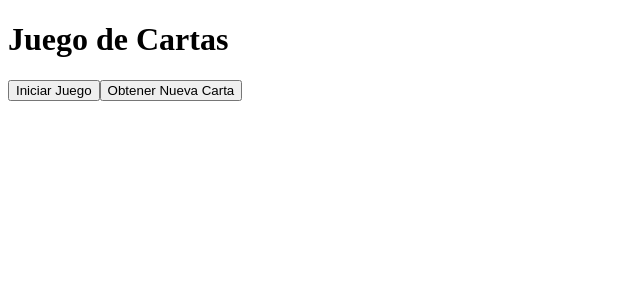
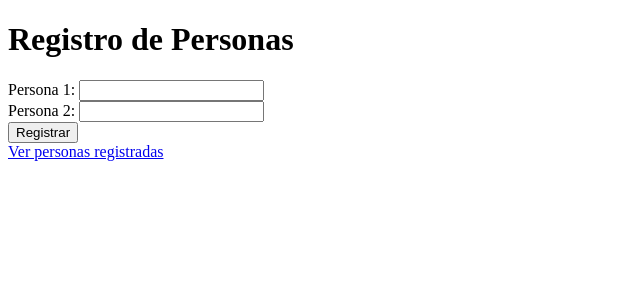
Before and after one commit to Merxxotas/deckcard, a React (Create React App) app: page / in a window 1280 px wide. Shown: the top 300 px of the page, without its empty margins (0-640 px from the left). Built offline with nearby package versions, Linux system fonts and the light colour scheme.

Commit message:
myers se la traga toda, malparido

```diff
--- a/package.json
+++ b/package.json
@@ -9,6 +9,7 @@
     "axios": "^0.27.2",
     "react": "^18.2.0",
     "react-dom": "^18.2.0",
+    "react-router-dom": "^6.12.0",
     "react-scripts": "5.0.1",
     "web-vitals": "^2.1.4"
   },
--- a/src/App.jsx
+++ b/src/App.jsx
@@ -1,117 +1,215 @@
-// import { Component } from "react";
-// import "./App.css";
+// // import { Component } from "react";
+// // import "./App.css";
+// // import DeckOfCards from "./DeckOfCards";
+
+
+
+// // export default App;
+
+// import React, { useState } from "react";
+// import axios from "axios";
 // import DeckOfCards from "./DeckOfCards";
 
-// class App extends Component {
-//   render() {
-//     return (
+// // class App extends Component {
+
+// // }
+
+// function App () {
+//   const [players, setPlayers] = useState([]);
+//   const [cards, setCards] = useState([]);
+
+//   const startGame = async () => {
+//     try {
+//       const response = await axios.get(
+//         "https://deckofcardsapi.com/api/deck/new/shuffle/?deck_count=1"
+//       );
+//       const deckId = response.data.deck_id;
+//       const playerNames = ["Pedro", "Juan"]; // Nombres de los jugadores
+//       const initialCards = 10; // Número inicial de cartas por jugador
+
+//       // Crear jugadores
+//       const newPlayers = playerNames.map((name) => ({
+//         name,
+//         hand: [],
+//       }));
+
+//       // Repartir cartas a los jugadores
+//       for (let i = 0; i < initialCards; i++) {
+//         for (let j = 0; j < newPlayers.length; j++) {
+//           const drawResponse = await axios.get(
+//             `https://deckofcardsapi.com/api/deck/${deckId}/draw/?count=1`
+//           );
+//           const card = drawResponse.data.cards[0];
+//           newPlayers[j].hand.push(card);
+//         }
+//       }
+
+//       setPlayers(newPlayers);
+//       setCards(response.data.cards);
+//     } catch (error) {
+//       console.error("Error al iniciar el juego:", error);
+//     }
+//   };
+
+//   const drawCard = async () => {
+//     const { deck_id } = cards;
+
+//     try {
+//       const drawResponse = await axios.get(
+//         `https://deckofcardsapi.com/api/deck/${deck_id}/draw/?count=1`
+//       );
+//       const newCard = drawResponse.data.cards[0];
+
+//       // Actualizar el estado del jugador y las cartas
+//       setPlayers((prevPlayers) => {
+//         const updatedPlayers = [...prevPlayers];
+
+//         for (let i = 0; i < updatedPlayers.length; i++) {
+//           const player = updatedPlayers[i];
+
+//           // Si la carta sirve al jugador, descartar una y reemplazarla
+//           if (isCardUseful(player.hand, newCard)) {
+//             const cardToReplace = player.hand[0];
+//             player.hand = player.hand.slice(1);
+//             player.hand.push(newCard);
+//             setCards((prevCards) => [...prevCards, cardToReplace]);
+//             break;
+//           }
+//         }
+
+//         return updatedPlayers;
+//       });
+//     } catch (error) {
+//       console.error("Error al obtener una nueva carta:", error);
+//     }
+//   };
+
+//   const isCardUseful = (hand, newCard) => {
+//     // Verificar si la nueva carta forma una terna, cuarta o escalera con las cartas existentes
+//     // Implementa aquí la lógica para determinar si la carta es útil para el jugador
+//     // Retorna true si la carta es útil, de lo contrario, retorna false
+//   };
+
+//   return (
+//     <div>
+//       <h1>Juego de Cartas</h1>
+//       {/* {players.map((player) => (
+//         <div key={player.name}>
+//           <h2>{player.name}</h2>
+//           <ul>
+//             {player.hand.map((card) => (
+//               <li key={card.code}>
+//                 {card.value} of {card.suit}
+//               </li>
+//             ))}
+//           </ul>
+//         </div>
+//       ))} */}
 //       <div className="App">
-//         <DeckOfCards />
-//       </div>
-//     );
-//   }
+//       <DeckOfCards />
+//     </div>
+//       <button onClick={startGame}>Iniciar Juego</button>
+//       <button onClick={drawCard}>Obtener Nueva Carta</button>
+//     </div>
+//   );
 // }
 
 // export default App;
 
-import React, { useState } from "react";
-import axios from "axios";
+import React, { useState, useEffect } from 'react';
+import { BrowserRouter as Router, Route, Routes, Link } from 'react-router-dom';
 
-function App() {
-  const [players, setPlayers] = useState([]);
-  const [cards, setCards] = useState([]);
+function Home({ personas, setPersonas }) {
+  const [nombrePersona1, setNombrePersona1] = useState('');
+  const [nombrePersona2, setNombrePersona2] = useState('');
+  const [personasIds, setPersonasIds] = useState([]);
 
-  const startGame = async () => {
-    try {
-      const response = await axios.get(
-        "https://deckofcardsapi.com/api/deck/new/shuffle/?deck_count=1"
-      );
-      const deckId = response.data.deck_id;
-      const playerNames = ["Pedro", "Juan"]; // Nombres de los jugadores
-      const initialCards = 10; // Número inicial de cartas por jugador
+  useEffect(() => {
+    const fetchPersonaId = async () => {
+      try {
+        const response = await fetch('https://deckofcardsapi.com/api/deck/new/');
+        const data = await response.json();
+        setPersonasIds((prevIds) => [...prevIds, data.deck_id]);
+      } catch (error) {
+        console.error('Error al obtener el ID de la persona:', error);
+      }
+    };
 
-      // Crear jugadores
-      const newPlayers = playerNames.map((name) => ({
-        name,
-        hand: [],
-      }));
+    if (nombrePersona1 && nombrePersona2) {
+      fetchPersonaId();
+    }
+  }, [nombrePersona1, nombrePersona2, setPersonasIds]);
 
-      // Repartir cartas a los jugadores
-      for (let i = 0; i < initialCards; i++) {
-        for (let j = 0; j < newPlayers.length; j++) {
-          const drawResponse = await axios.get(
-            `https://deckofcardsapi.com/api/deck/${deckId}/draw/?count=1`
-          );
-          const card = drawResponse.data.cards[0];
-          newPlayers[j].hand.push(card);
-        }
-      }
-
-      setPlayers(newPlayers);
-      setCards(response.data.cards);
-    } catch (error) {
-      console.error("Error al iniciar el juego:", error);
+  const registrarNombres = () => {
+    if (nombrePersona1 && nombrePersona2) {
+      setPersonas([
+        ...personas,
+        { nombre: nombrePersona1, id: personasIds[personas.length] },
+        { nombre: nombrePersona2, id: personasIds[personas.length + 1] },
+      ]);
+      setNombrePersona1('');
+      setNombrePersona2('');
     }
-  };
-
-  const drawCard = async () => {
-    const { deck_id } = cards;
-
-    try {
-      const drawResponse = await axios.get(
-        `https://deckofcardsapi.com/api/deck/${deck_id}/draw/?count=1`
-      );
-      const newCard = drawResponse.data.cards[0];
-
-      // Actualizar el estado del jugador y las cartas
-      setPlayers((prevPlayers) => {
-        const updatedPlayers = [...prevPlayers];
-
-        for (let i = 0; i < updatedPlayers.length; i++) {
-          const player = updatedPlayers[i];
-
-          // Si la carta sirve al jugador, descartar una y reemplazarla
-          if (isCardUseful(player.hand, newCard)) {
-            const cardToReplace = player.hand[0];
-            player.hand = player.hand.slice(1);
-            player.hand.push(newCard);
-            setCards((prevCards) => [...prevCards, cardToReplace]);
-            break;
-          }
-        }
-
-        return updatedPlayers;
-      });
-    } catch (error) {
-      console.error("Error al obtener una nueva carta:", error);
-    }
-  };
-
-  const isCardUseful = (hand, newCard) => {
-    // Verificar si la nueva carta forma una terna, cuarta o escalera con las cartas existentes
-    // Implementa aquí la lógica para determinar si la carta es útil para el jugador
-    // Retorna true si la carta es útil, de lo contrario, retorna false
   };
 
   return (
     <div>
-      <h1>Juego de Cartas</h1>
-      {players.map((player) => (
-        <div key={player.name}>
-          <h2>{player.name}</h2>
-          <ul>
-            {player.hand.map((card) => (
-              <li key={card.code}>
-                {card.value} of {card.suit}
-              </li>
-            ))}
-          </ul>
-        </div>
-      ))}
-      <button onClick={startGame}>Iniciar Juego</button>
-      <button onClick={drawCard}>Obtener Nueva Carta</button>
+      <h1>Registro de Personas</h1>
+      <label>Persona 1: </label>
+      <input
+        type="text"
+        value={nombrePersona1}
+        onChange={(e) => setNombrePersona1(e.target.value)}
+      />
+      <br />
+      <label>Persona 2: </label>
+      <input
+        type="text"
+        value={nombrePersona2}
+        onChange={(e) => setNombrePersona2(e.target.value)}
+      />
+      <br />
+      <button onClick={registrarNombres}>Registrar</button>
+      <br />
+      <Link to="/personas-registradas">Ver personas registradas</Link>
     </div>
   );
 }
 
+function PersonasRegistradas({ personas }) {
+  if (!personas || personas.length === 0) {
+    return <p>No personas available.</p>;
+  }
+
+  return (
+    <div>
+      <h2>Personas registradas:</h2>
+      {personas.map((persona) => (
+        <p key={persona.id}>{persona.nombre}</p>
+      ))}
+    </div>
+  );
+}
+
+function App() {
+  const [personas, setPersonas] = useState([]);
+
+  return (
+    <Router>
+      <div>
+      <Routes>
+  <Route
+    path="/"
+    element={<Home personas={personas} setPersonas={setPersonas} />}
+  />
+  <Route
+    path="/personas-registradas"
+    element={<PersonasRegistradas personas={personas} />}
+  />
+</Routes>
+      </div>
+    </Router>
+  );
+}
+
 export default App;
--- a/src/index.jsx
+++ b/src/index.jsx
@@ -10,12 +10,7 @@
 // );
 
 import React from "react";
-import ReactDOM from "react-dom";
 import App from "./App";
+import { createRoot } from 'react-dom/client';
 
-ReactDOM.render(
-  <React.StrictMode>
-    <App />
-  </React.StrictMode>,
-  document.getElementById("root")
-);
+createRoot(document.getElementById('root')).render(<App />);
```
Also changed, not shown: src/DeckOfCards.jsx (+42 -52 lines), 1 other file (tests, documents, lock files or other folders).
